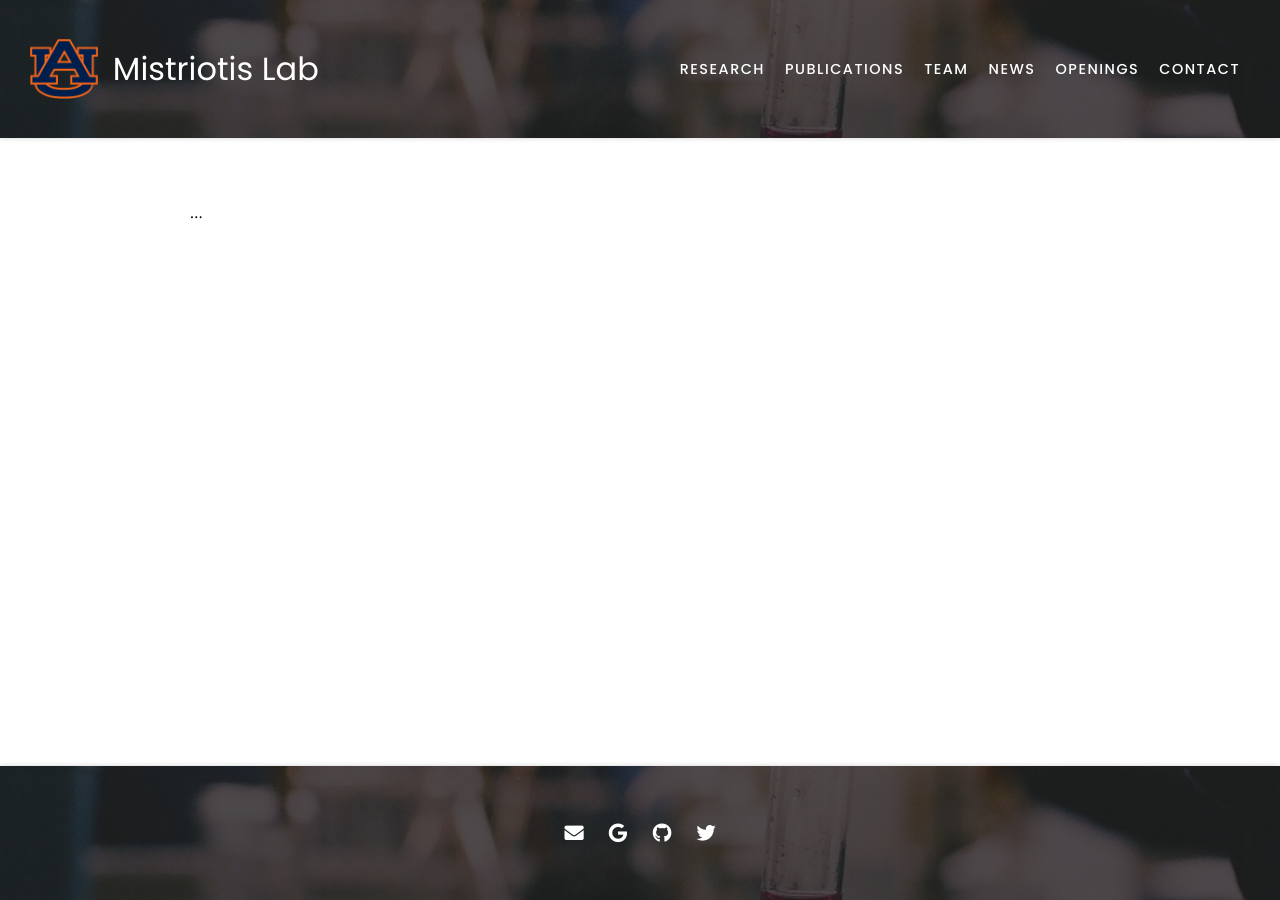
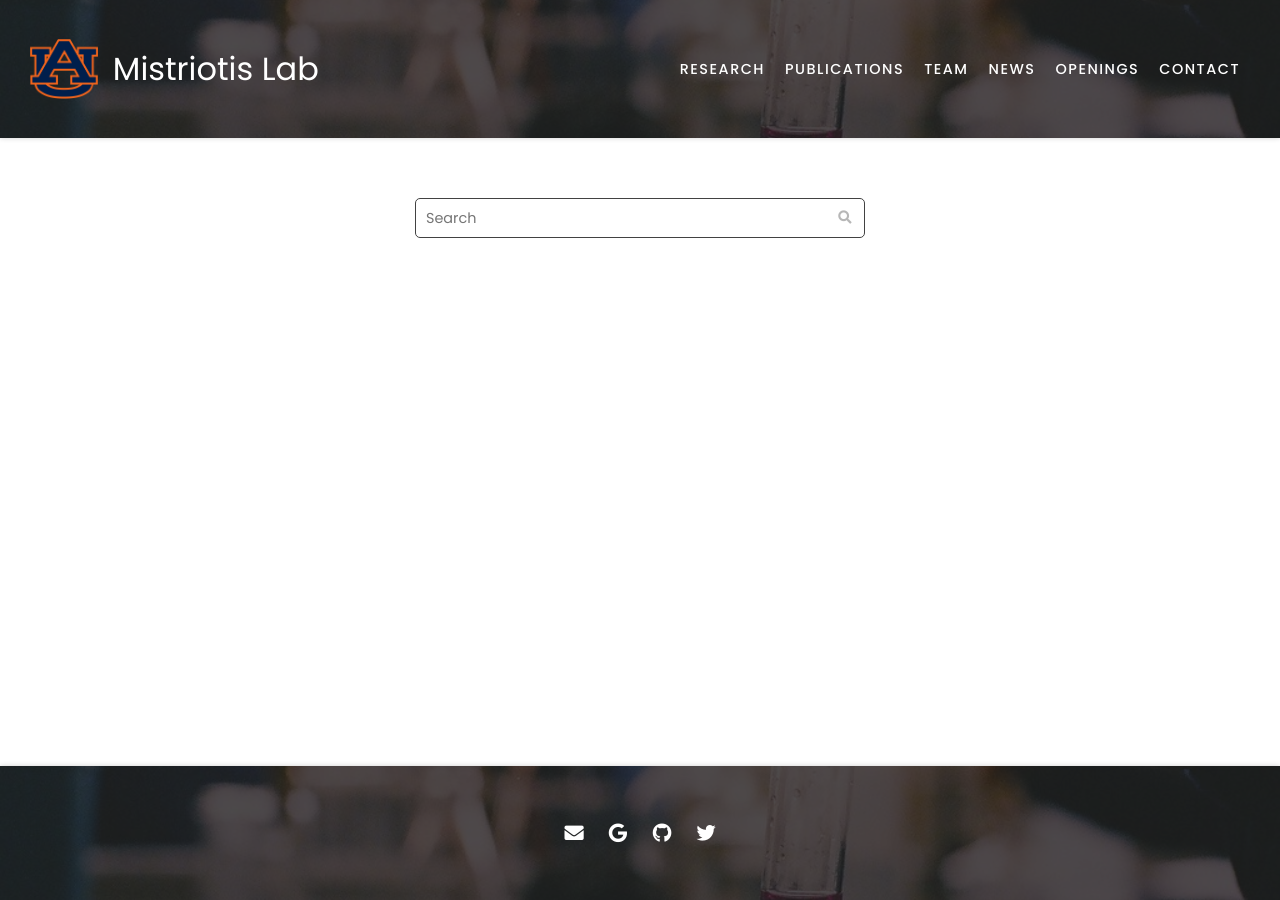
Before and after one commit to mistriotis-lab/mistriotis-lab.github.io, a Jekyll site: the page built from publications/index.md, in a window 1280 px wide. Built offline with Jekyll 4.4.1, drawn with Linux system fonts in a browser that asks for light colours; nearby versions of some CDN libraries.

Commit message:
Update index.md

```diff
--- a/publications/index.md
+++ b/publications/index.md
@@ -5,4 +5,4 @@ nav:
   tooltip: Publications
 ---
 
-...
+{% include search-box.html %}
```
